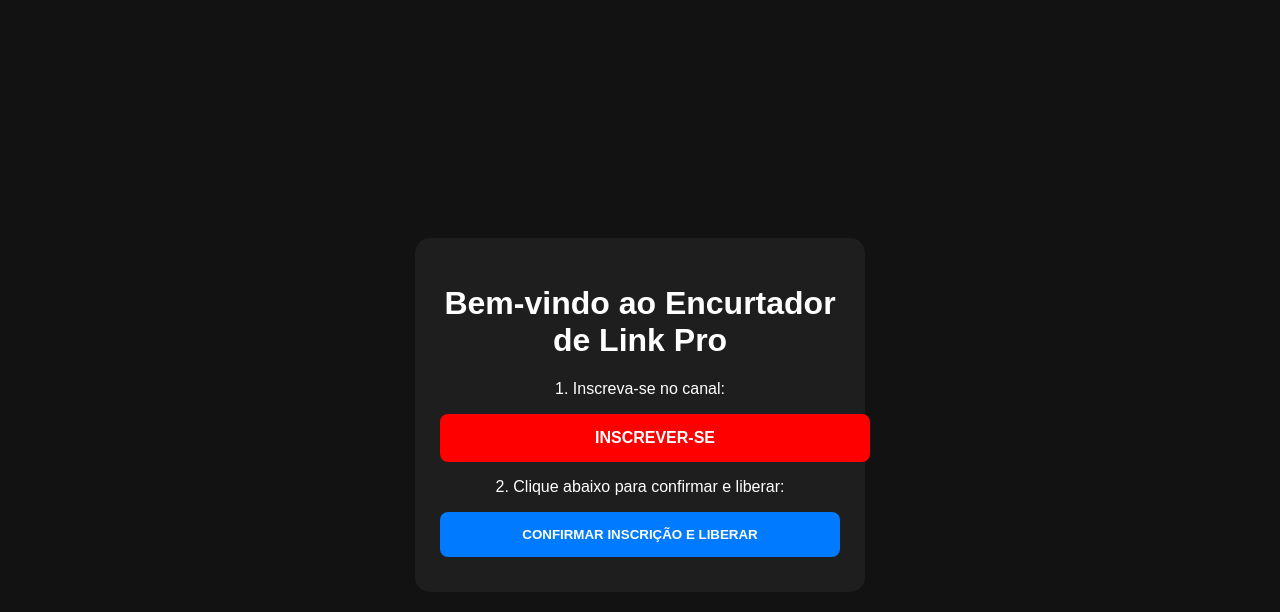
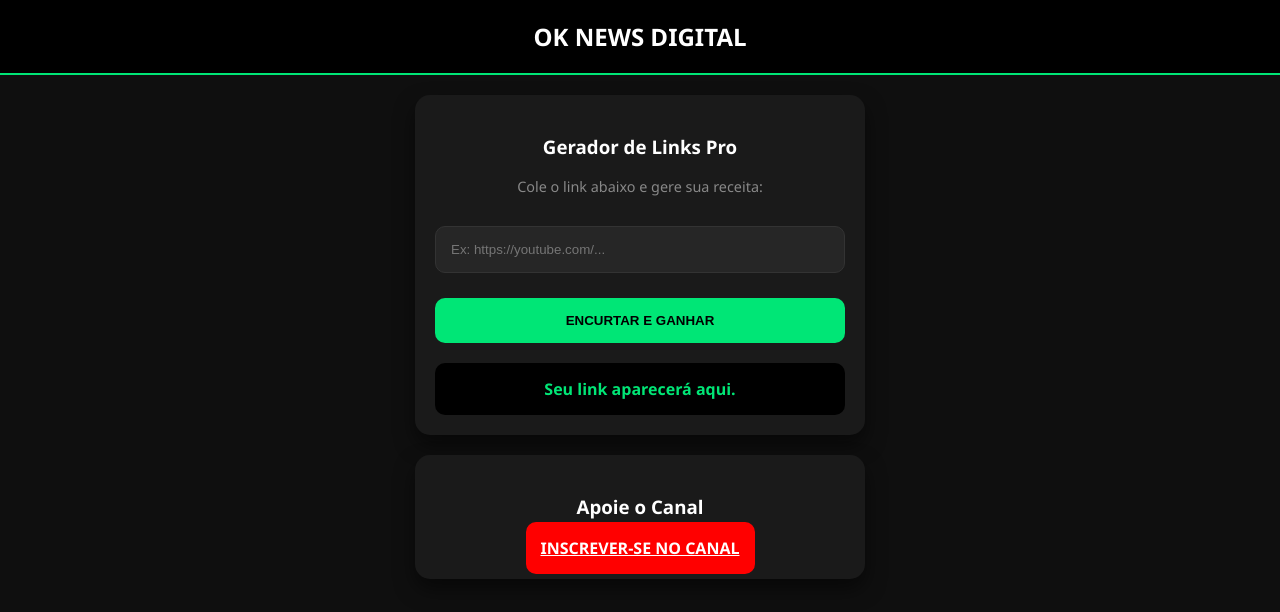
Before and after one commit to abelsilvafrancisco1-svg/encurtador-pro, a plain HTML site: page index.html in a window 1280 px wide. Drawn offline with Linux system fonts and the light colour scheme.

Commit message:
Refactor index.html for improved layout and functionality

```diff
--- a/index.html
+++ b/index.html
@@ -2,48 +2,71 @@
 <html lang="pt-br">
 <head>
     <meta charset="UTF-8">
-    <title>OK NEWS DIGITAL - Pro</title>
+    <meta name="viewport" content="width=device-width, initial-scale=1.0">
+    <title>OK NEWS DIGITAL | Pro</title>
     <style>
-        body { font-family: sans-serif; background: #121212; color: white; display: flex; justify-content: center; align-items: center; min-height: 100vh; margin: 0; padding: 15px; }
-        .box { background: #1e1e1e; padding: 25px; border-radius: 15px; text-align: center; width: 100%; max-width: 400px; }
-        .btn { display: block; width: 100%; padding: 15px; margin: 10px 0; border: none; border-radius: 8px; font-weight: bold; cursor: pointer; text-decoration: none; color: white; }
-        .btn-inscreva { background: #ff0000; }
-        .btn-check { background: #007bff; }
-        #area-encurtador { display: none; }
-        input { width: 100%; padding: 12px; margin: 10px 0; border-radius: 5px; border: none; background: #333; color: white; }
+        :root { --cor-primaria: #00e676; --cor-fundo: #0f0f0f; --cor-card: #1a1a1a; }
+        body { font-family: 'Segoe UI', sans-serif; background-color: var(--cor-fundo); color: white; margin: 0; padding: 0; display: flex; flex-direction: column; align-items: center; }
+
+        .header { width: 100%; padding: 20px; text-align: center; background: #000; border-bottom: 2px solid var(--cor-primaria); }
+        .container { width: 90%; max-width: 450px; margin-top: 20px; }
+
+        .card { background: var(--cor-card); padding: 20px; border-radius: 15px; box-shadow: 0 10px 20px rgba(0,0,0,0.5); text-align: center; }
+        input { width: 100%; padding: 15px; margin: 15px 0; border-radius: 10px; border: 1px solid #333; background: #262626; color: white; box-sizing: border-box; }
+
+        .btn { width: 100%; padding: 15px; border: none; border-radius: 10px; font-weight: bold; cursor: pointer; text-transform: uppercase; margin-top: 10px; transition: 0.3s; }
+        .btn-green { background: var(--cor-primaria); color: black; }
+        .btn-red { background: #ff0000; color: white; }
+
+        #resultado { margin-top: 20px; padding: 15px; background: #000; border-radius: 10px; color: var(--cor-primaria); word-break: break-all; font-weight: bold; }
     </style>
 </head>
 <body>
 
-    <div class="box">
-        <div id="tela-inicial">
-            <h1>Bem-vindo ao Encurtador de Link Pro</h1>
-            <p>1. Inscreva-se no canal:</p>
-            <a href="https://www.youtube.com/@OKNEWSDIGITAL?sub_confirmation=1" target="_blank" class="btn btn-inscreva">INSCREVER-SE</a>
+    <div class="header">
+        <h2 style="margin:0;">OK NEWS DIGITAL</h2>
+    </div>
 
-            <p>2. Clique abaixo para confirmar e liberar:</p>
-            <button class="btn btn-check" onclick="liberarAcesso()">CONFIRMAR INSCRIÇÃO E LIBERAR</button>
+    <div class="container">
+        <div class="card">
+            <h3>Gerador de Links Pro</h3>
+            <p style="font-size: 0.9rem; color: #888;">Cole o link abaixo e gere sua receita:</p>
+
+            <input type="text" id="linkInput" placeholder="Ex: https://youtube.com/...">
+            <button class="btn btn-green" onclick="encurtarLink()">ENcurtar e Ganhar</button>
+
+            <div id="resultado">Seu link aparecerá aqui.</div>
         </div>
 
-        <div id="area-encurtador">
-            <h3>Encurtador de Link Pro</h3>
-            <input type="text" id="linkInput" placeholder="Cole o seu link longo aqui...">
-            <button class="btn" style="background:#28a745" onclick="encurtar()">GERAR LINK CURTO</button>
-            <p id="resultado"></p>
+        <div class="card" style="margin-top: 20px;">
+            <h3>Apoie o Canal</h3>
+            <a href="https://www.youtube.com/@OKNEWSDIGITAL?sub_confirmation=1" target="_blank" class="btn btn-red">Inscrever-se no Canal</a>
         </div>
     </div>
 
     <script>
-        function liberarAcesso() {
-            document.getElementById('tela-inicial').style.display = 'none';
-            document.getElementById('area-encurtador').style.display = 'block';
-        }
-        function encurtar() {
+        function encurtarLink() {
             const url = document.getElementById('linkInput').value;
-            const finalUrl = "https://tinyurl.com/api-create.php?url=" + encodeURIComponent(url);
-            fetch(finalUrl).then(res => res.text()).then(data => {
-                document.getElementById('resultado').innerHTML = "Link curto: <strong>" + data + "</strong>";
-            });
+            const token = "SEU_API_TOKEN"; // <--- COLE SEU TOKEN AQUI
+
+            if(!url) { alert("Cole um link válido!"); return; }
+
+            const api = https://shrinkme.io/api?api=${token}&url=${encodeURIComponent(url)};
+
+            document.getElementById('resultado').innerHTML = "Gerando...";
+
+            fetch(api)
+                .then(res => res.json())
+                .then(data => {
+                    if(data.shortenedUrl) {
+                        document.getElementById('resultado').innerHTML = "Link Gerado:<br>" + data.shortenedUrl;
+                    } else {
+                        document.getElementById('resultado').innerHTML = "Erro ao gerar. Verifique o seu API Token.";
+                    }
+                })
+                .catch(() => {
+                    document.getElementById('resultado').innerHTML = "Erro de conexão. Tente novamente.";
+                });
         }
     </script>
 </body>
```
